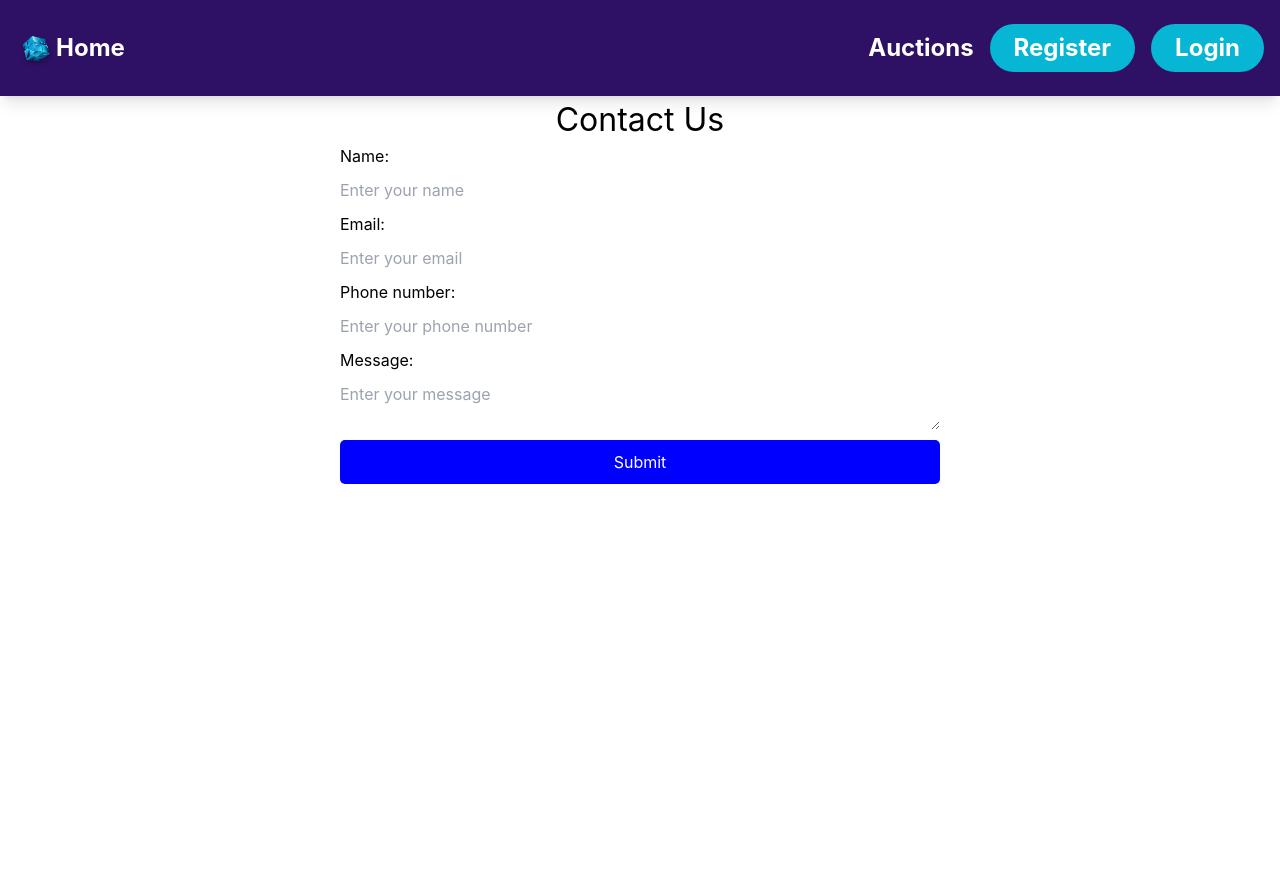
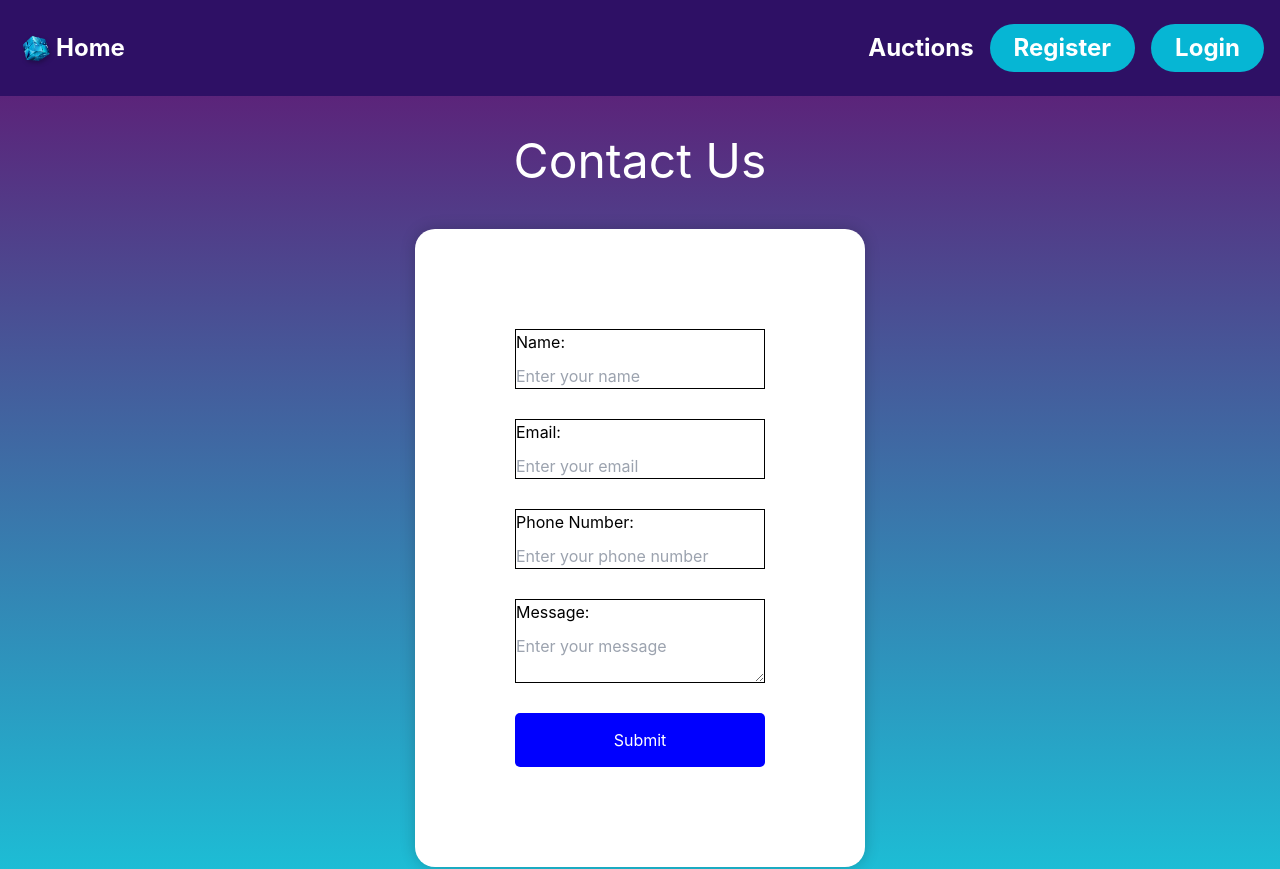
Before and after one commit to THossen/BiddersBlock, a React (Create React App) app in the folder client/: page /Contact in a window 1280 px wide. Shown: the top 869 px of the page. Built offline with nearby package versions, Linux system fonts and the light colour scheme; no server answers.

Commit message:
added a sum stuff to contact page

```diff
--- a/client/src/components/pages/Contact/Contact.js
+++ b/client/src/components/pages/Contact/Contact.js
@@ -1,32 +1,174 @@
+// import React, { useState } from "react";
+// import axios from "axios";
+// import { useNavigate } from "react-router-dom";
+
+// const styles = {
+//   form: {
+//     maxWidth: '600px',
+//     margin: 'auto',
+//     display: 'flex',
+//     flexDirection: 'column',
+//     gap: '10px'
+//   },
+//   formGroup: {
+//     display: 'flex',
+//     flexDirection: 'column',
+//     gap: '10px'
+//   },
+//   errorMessage: {
+//     color: 'red'
+//   },
+//   submitButton: {
+//     backgroundColor: 'blue',
+//     color: 'white',
+//     padding: '10px',
+//     borderRadius: '5px'
+//   },
+//   heading: {
+//     textAlign: 'center',
+//     fontSize: '2rem'
+//   }
+// };
+
+// const Contact = () => {
+//   const [formData, setFormData] = useState({
+//     contactName: "",
+//     contactEmail: "",
+//     contactNumber: "",
+//     contactMessage: "",
+//   });
+
+//   const [errorMessage, setErrorMessage] = useState("");
+
+//   const navigate = useNavigate();
+
+//   const handleInputChange = (event) => {
+//     setFormData({
+//       ...formData,
+//       [event.target.name]: event.target.value,
+//     });
+//   };
+
+//   const handleSubmit = async (event) => {
+//     event.preventDefault();
+
+//     // Validate form data
+//     if (!formData.contactName || !formData.contactEmail || !formData.contactNumber || !formData.contactMessage) {
+//       setErrorMessage("Please fill in all fields");
+//       return;
+//     }
+
+//     // Validate email address
+//     const emailRegex = /^[^\s@]+@[^\s@]+\.[^\s@]+$/;
+//     if (!emailRegex.test(formData.contactEmail)) {
+//       setErrorMessage("Please enter a valid email address");
+//       return;
+//     }
+
+//     // Validate phone number
+//     const phoneRegex = /^\d{10}$/;
+//     if (!phoneRegex.test(formData.contactNumber)) {
+//       setErrorMessage("Please enter a valid 10-digit phone number");
+//       return;
+//     }
+
+//     try {
+//       // Send form data to server
+//       axios.post("http://localhost:3001/add-contact", formData);
+
+//       // Clear form and error message
+//       setFormData({
+//         contactName: "",
+//         contactEmail: "",
+//         contactNumber: "",
+//         contactMessage: "",
+//       });
+//       setErrorMessage("");
+
+//       navigate("/")
+
+//     } catch (error) {
+//       console.error(error);
+//       setErrorMessage("Failed to submit form. Please try again later.");
+//     }
+//   };
+
+//   return (
+//     <div>
+//       <h1 style={styles.heading}>Contact Us</h1>
+//       <form onSubmit={handleSubmit} style={styles.form}>
+//         <div style={styles.formGroup}>
+//           <label htmlFor="contactName">Name:</label>
+//           <input type="text" id="contactName" name="contactName" value={formData.contactName} onChange={handleInputChange} required placeholder="Enter your name" />
+//         </div>
+//         <div style={styles.formGroup}>
+//           <label htmlFor="contactEmail">Email:</label>
+//           <input type="email" id="contactEmail" name="contactEmail" value={formData.contactEmail} onChange={handleInputChange} required placeholder="Enter your email" />
+//         </div>
+//         <div style={styles.formGroup}>
+//           <label htmlFor="contactNumber">Phone number:</label>
+//           <input type="tel" id="contactNumber" name="contactNumber" value={formData.contactNumber} onChange={handleInputChange} required placeholder="Enter your phone number" />
+//         </div>
+//         <div style={styles.formGroup}>
+//           <label htmlFor="contactMessage">Message:</label>
+//           <textarea id="contactMessage" name="contactMessage" value={formData.contactMessage} onChange={handleInputChange} required placeholder="Enter your message"></textarea>
+//         </div>
+//         {errorMessage && <p style={styles.errorMessage}>{errorMessage}</p>}
+//         <button type="submit" style={styles.submitButton}>Submit</button>
+//       </form>
+//     </div>
+//   );
+// };
+
+// export default Contact;
+
+
 import React, { useState } from "react";
 import axios from "axios";
 import { useNavigate } from "react-router-dom";
+import { border } from "@mui/system";
 
 const styles = {
+  container: {
+    minHeight: "100vh",
+    display: "flex",
+    flexDirection: "column",
+    justifyContent: "center",
+    alignItems: "center",
+    background: "linear-gradient(to bottom, #5B247A, #1BC2D8)"
+  },
   form: {
-    maxWidth: '600px',
-    margin: 'auto',
-    display: 'flex',
-    flexDirection: 'column',
-    gap: '10px'
+    maxWidth: "1000px",
+    margin: "auto",
+    display: "flex",
+    flexDirection: "column",
+    gap: "30px", // increase the gap between form elements
+    background: "white",
+    padding: "100px", // add padding to form elements
+    borderRadius: "20px",
+    boxShadow: "0 0 15px rgba(0, 0, 0, 0.2)"
   },
   formGroup: {
-    display: 'flex',
-    flexDirection: 'column',
-    gap: '10px'
+    display: "flex",
+    flexDirection: "column",
+    gap: "10px",
+    border: "1px solid black",
+    width: "100%",
   },
   errorMessage: {
-    color: 'red'
+    color: "red"
   },
   submitButton: {
-    backgroundColor: 'blue',
-    color: 'white',
-    padding: '10px',
-    borderRadius: '5px'
+    backgroundColor: "blue",
+    color: "white",
+    padding: "15px",
+    borderRadius: "5px"
   },
   heading: {
-    textAlign: 'center',
-    fontSize: '2rem'
+    textAlign: "center",
+    fontSize: "3rem",
+    color: "white",
+    marginBottom: "2rem"
   }
 };
 
@@ -35,7 +177,7 @@ const Contact = () => {
     contactName: "",
     contactEmail: "",
     contactNumber: "",
-    contactMessage: "",
+    contactMessage: ""
   });
 
   const [errorMessage, setErrorMessage] = useState("");
@@ -45,7 +187,7 @@ const Contact = () => {
   const handleInputChange = (event) => {
     setFormData({
       ...formData,
-      [event.target.name]: event.target.value,
+      [event.target.name]: event.target.value
     });
   };
 
@@ -53,7 +195,12 @@ const Contact = () => {
     event.preventDefault();
 
     // Validate form data
-    if (!formData.contactName || !formData.contactEmail || !formData.contactNumber || !formData.contactMessage) {
+    if (
+      !formData.contactName ||
+      !formData.contactEmail ||
+      !formData.contactNumber ||
+      !formData.contactMessage
+    ) {
       setErrorMessage("Please fill in all fields");
       return;
     }
@@ -81,11 +228,11 @@ const Contact = () => {
         contactName: "",
         contactEmail: "",
         contactNumber: "",
-        contactMessage: "",
+        contactMessage: ""
       });
       setErrorMessage("");
 
-      navigate("/")
+      navigate("/");
 
     } catch (error) {
       console.error(error);
@@ -93,29 +240,112 @@ const Contact = () => {
     }
   };
 
+
+
+
+  const Contact = () => {
+    const [formData, setFormData] = useState({
+      // ...
+      contactMessageRows: 1 // add a new state variable for the number of rows in the message box
+    });
+
+    // ...
+
+    const handleInputChange = (event) => {
+      setFormData({
+        ...formData,
+        [event.target.name]: event.target.value,
+        // adjust the number of rows based on the length of the text in the message box
+        contactMessageRows: Math.ceil(event.target.value.length / 50) // change 50 to whatever value works best for your design
+      });
+    };
     return (
-    <div>
+      <div style={styles.container}>
+        {/* ... */}
+        <div style={styles.formContainer}>
+          <form onSubmit={handleSubmit} style={styles.form}>
+            {/* ... */}
+            <div style={styles.formGroup}>
+              <label htmlFor="contactMessage">Message:</label>
+              <textarea
+                id="contactMessage"
+                name="contactMessage"
+                value={formData.contactMessage}
+                onChange={handleInputChange}
+                required
+                placeholder="Enter your message"
+                rows={formData.contactMessageRows} // set the number of rows based on the state variable
+                cols="50" // set the width of the box
+              />
+            </div>
+            {/* ... */}
+          </form>
+        </div>
+      </div>
+    );
+  };
+
+
+  return (
+    <div style={styles.container}>
       <h1 style={styles.heading}>Contact Us</h1>
+      <div style={styles.formContainer}>
         <form onSubmit={handleSubmit} style={styles.form}>
           <div style={styles.formGroup}>
             <label htmlFor="contactName">Name:</label>
-          <input type="text" id="contactName" name="contactName" value={formData.contactName} onChange={handleInputChange} required placeholder="Enter your name" />
+            <input
+              type="text"
+              id="contactName"
+              name="contactName"
+              value={formData.contactName}
+              onChange={handleInputChange}
+              required
+              placeholder="Enter your name"
+            />
           </div>
           <div style={styles.formGroup}>
             <label htmlFor="contactEmail">Email:</label>
-          <input type="email" id="contactEmail" name="contactEmail" value={formData.contactEmail} onChange={handleInputChange} required placeholder="Enter your email" />
+            <input
+              type="email"
+              id="contactEmail"
+              name="contactEmail"
+              value={formData.contactEmail}
+              onChange={handleInputChange}
+              required
+              placeholder="Enter your email"
+            />
           </div>
           <div style={styles.formGroup}>
-          <label htmlFor="contactNumber">Phone number:</label>
-          <input type="tel" id="contactNumber" name="contactNumber" value={formData.contactNumber} onChange={handleInputChange} required placeholder="Enter your phone number" />
+            <label htmlFor="contactNumber">Phone Number:</label>
+            <input
+              type="tel"
+              id="contactNumber"
+              name="contactNumber"
+              value={formData.contactNumber}
+              onChange={handleInputChange}
+              required
+              placeholder="Enter your phone number"
+            />
           </div>
           <div style={styles.formGroup}>
             <label htmlFor="contactMessage">Message:</label>
-          <textarea id="contactMessage" name="contactMessage" value={formData.contactMessage} onChange={handleInputChange} required placeholder="Enter your message"></textarea>
+            <textarea
+              id="contactMessage"
+              name="contactMessage"
+              value={formData.contactMessage}
+              onChange={handleInputChange}
+              required
+              placeholder="Enter your message"
+            />
           </div>
-        {errorMessage && <p style={styles.errorMessage}>{errorMessage}</p>}
-        <button type="submit" style={styles.submitButton}>Submit</button>
+          {errorMessage && (
+            <div style={styles.errorMessage}>{errorMessage}</div>
+          )}
+          <button type="submit" style={styles.submitButton}>
+            Submit
+          </button>
         </form>
+      </div>
     </div>
   );
             };
```
Also changed, not shown: 1 other file (tests, documents, lock files or other folders). Lines whose indentation alone changed are shown as unchanged.
